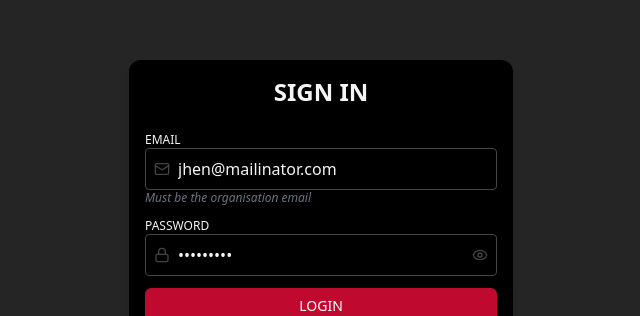
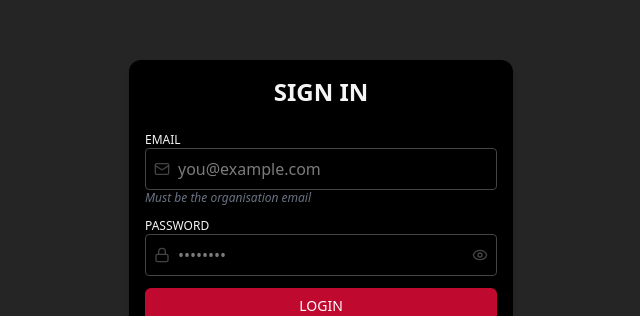
Before and after one commit to palashg1421/next-base-app, a Next.js app: page /login in a window 1280 px wide. Shown: the part 171-487 px from the top of the page, without its empty margins (319-959 px from the left). Built offline with nearby package versions, Linux system fonts and the light colour scheme; no server answers.

Commit message:
remove default login creds

```diff
--- a/src/app/(auth)/login/page.tsx
+++ b/src/app/(auth)/login/page.tsx
@@ -18,8 +18,8 @@ const Page = () => {
 
   const formik = useFormik({
     initialValues: {
-      email: "jhen@mailinator.com", //jhen@mailinator.com
-      password: "test@1234", //test@1234
+      email: "", //jhen@mailinator.com
+      password: "", //test@1234
     },
     validationSchema: loginSchema,
     onSubmit: async (values, { setSubmitting, resetForm }: any) => {
```
